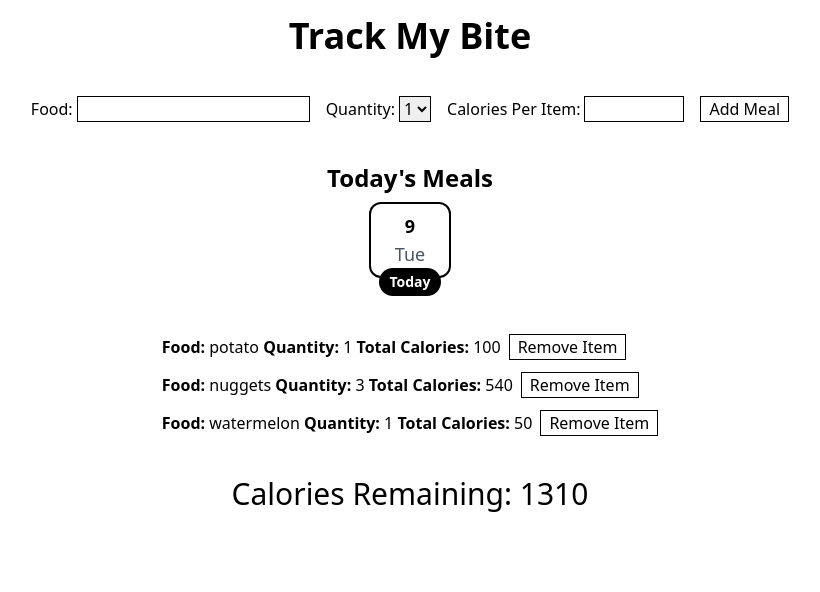
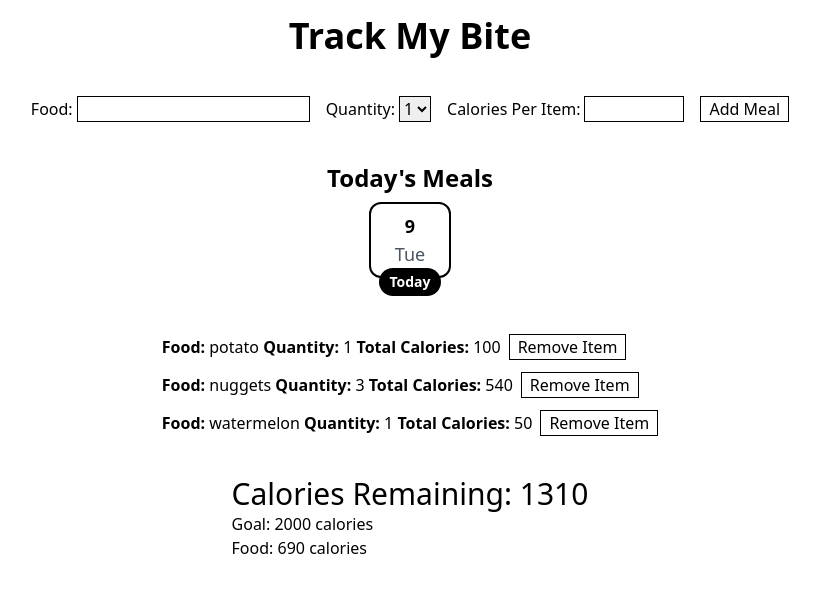
Before and after one commit to Jesusborjas006/TrackMyBite, a React (Vite) app: page / in a window 1280 px wide. Shown: the top 592 px of the page, without its empty margins (230-1050 px from the left). Built offline with nearby package versions, Linux system fonts and the light colour scheme.

Commit message:
Display goal for calories and total calories eaten below sub-heading

```diff
--- a/src/components/Meals.tsx
+++ b/src/components/Meals.tsx
@@ -38,6 +38,8 @@ const Meals = ({ meals, removeMeal }: MealsProps) => {
         <h3 className="mt-10 text-3xl">
           Calories Remaining: {caloriesRemaining - totalMealCalories}
         </h3>
+        <p>Goal: {caloriesRemaining} calories</p>
+        <p>Food: {totalMealCalories} calories</p>
       </div>
     </section>
   );
```
